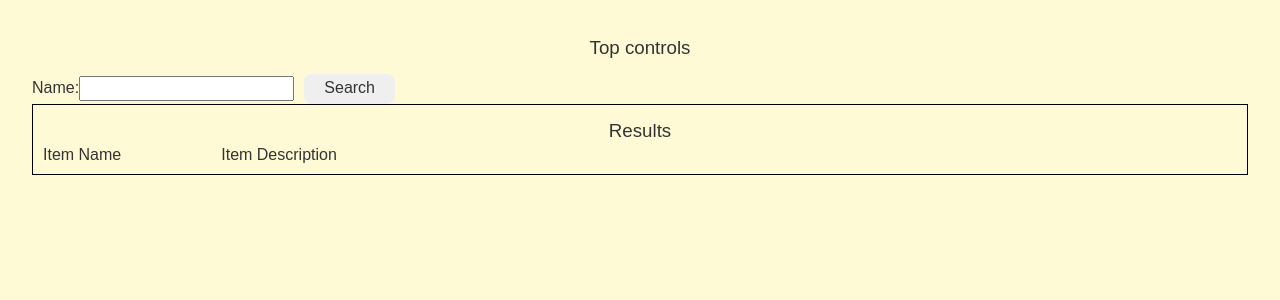
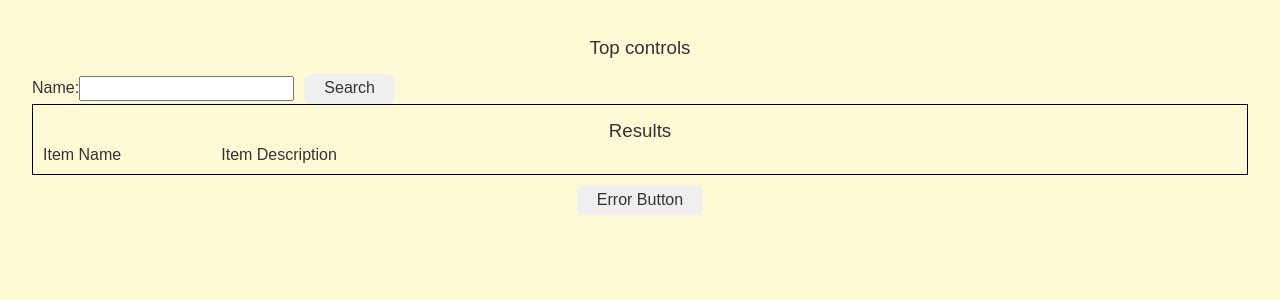
Before and after one commit to pestler/React-Task, a React (Vite) app: page / in a window 1280 px wide. Shown: the top 300 px of the page. Built offline with nearby package versions, Linux system fonts and the light colour scheme.

Commit message:
feat: add button error

```diff
--- a/src/components/app.tsx
+++ b/src/components/app.tsx
@@ -2,6 +2,7 @@ import { Component } from 'react';
 import './app.scss';
 import Main from './main/main';
 import Header from './header/header';
+import ErrorButton from './error-button/error-button';
 
 class App extends Component {
   render() {
@@ -9,6 +10,7 @@ class App extends Component {
       <div className="container">
         <Header />
         <Main />
+        <ErrorButton />
       </div>
     );
   }
```
